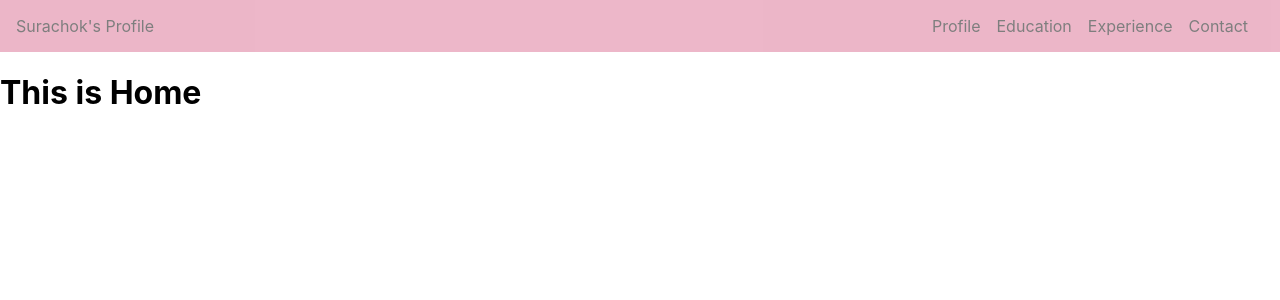
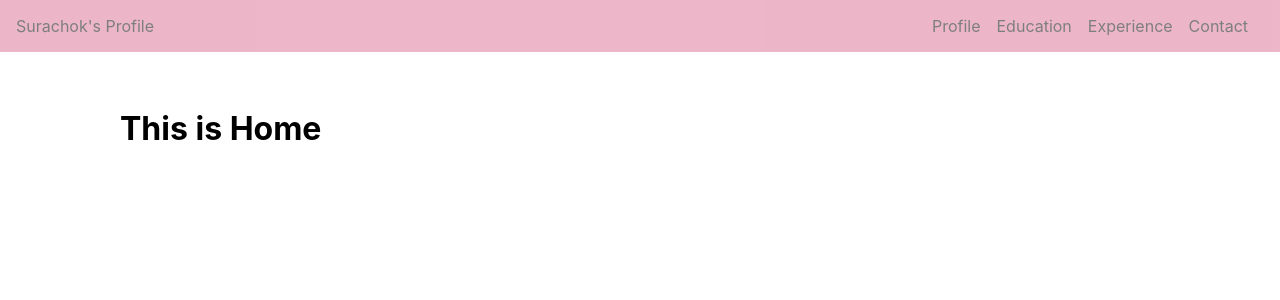
Before and after one commit to surachokh/learn-react, a React (Create React App) app: page / in a window 1280 px wide. Shown: the top 300 px of the page. Built offline with nearby package versions, Linux system fonts and the light colour scheme.

Commit message:
Add: Lorem and Page padding

```diff
--- a/src/App.js
+++ b/src/App.js
@@ -1,11 +1,16 @@
 import React, { useState } from "react";
 import { Route, Routes } from "react-router-dom";
+import styled from "styled-components";
 import Header from "./components/Header";
 import Contact from "./pages/Contact";
 import Education from "./pages/Education";
 import Experience from "./pages/Experience";
 import Home from "./pages/Home";
 import Profile from "./pages/Profile";
+
+const AppWrapper = styled.div`
+  padding: 36px 120px;
+`;
 
 export default function App() {
   const [menuList] = useState([
@@ -17,6 +22,7 @@ export default function App() {
   return (
     <>
       <Header>{menuList}</Header>
+      <AppWrapper>
         <Routes>
           <Route path="/" element={<Home />} />
           <Route path="/profile" element={<Profile />} />
@@ -24,6 +30,7 @@ export default function App() {
           <Route path="/experience" element={<Experience />} />
           <Route path="/contact" element={<Contact />} />
         </Routes>
+      </AppWrapper>
     </>
   );
 }
```
Also changed, not shown: src/common/Lorem.js (added, +2 -0 lines). Lines whose indentation alone changed are shown as unchanged.
